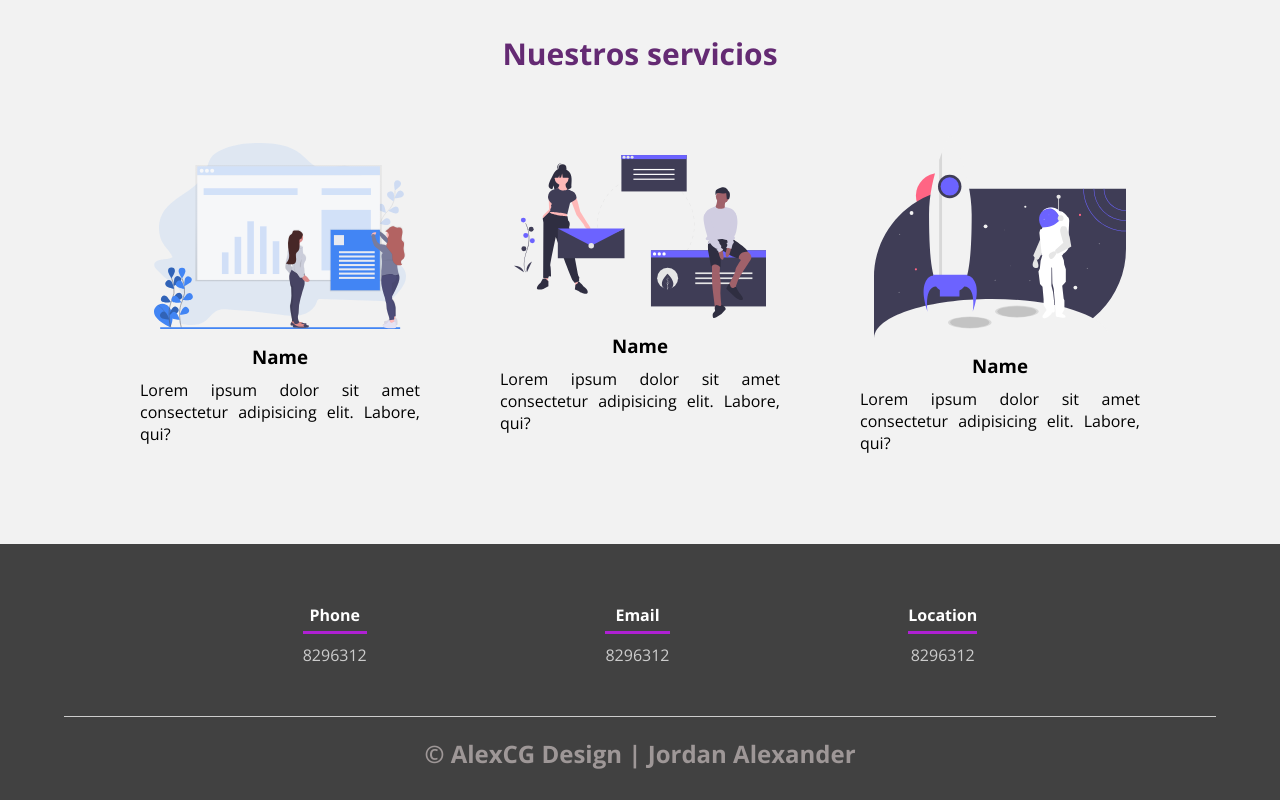
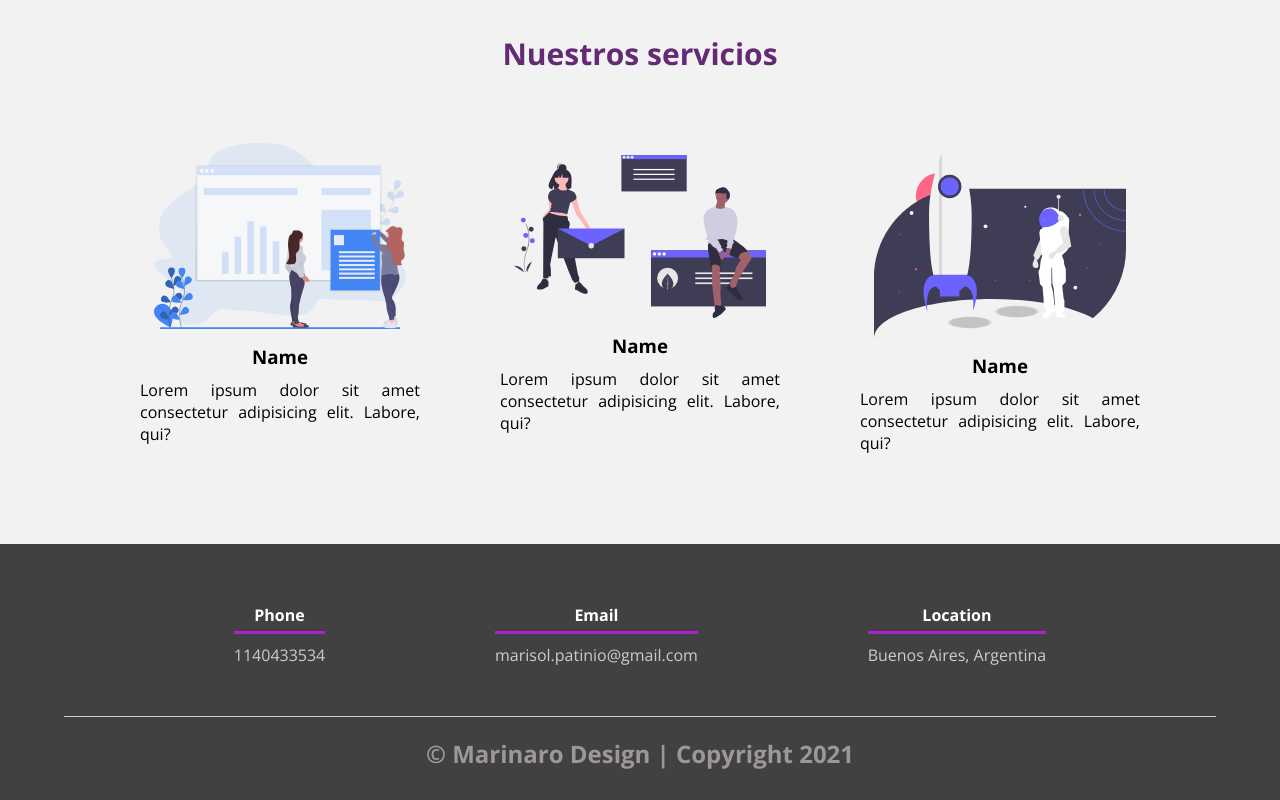
Before and after one commit to leonelmarinaro/marisol, a plain HTML site: page docs/index.html in a window 1280 px wide. Shown: the part 2207-3007 px from the top of the page. Drawn offline with nearby package versions, Linux system fonts and the light colour scheme.

Commit message:
Update index.html

```diff
--- a/docs/index.html
+++ b/docs/index.html
@@ -157,18 +157,18 @@
         <div class="contenedor-footer">
             <div class="content-foo">
                 <h4>Phone</h4>
-                <p>8296312</p>
+                <p>1140433534</p>
             </div>
             <div class="content-foo">
                 <h4>Email</h4>
-                <p>8296312</p>
+                <p>marisol.patinio@gmail.com</p>
             </div>
             <div class="content-foo">
                 <h4>Location</h4>
-                <p>8296312</p>
+                <p>Buenos Aires, Argentina</p>
             </div>
         </div>
-        <h2 class="titulo-final">&copy; AlexCG Design | Jordan Alexander</h2>
+        <h2 class="titulo-final">&copy; Marinaro Design | Copyright 2021</h2>
     </footer>
 </body>
 
```
